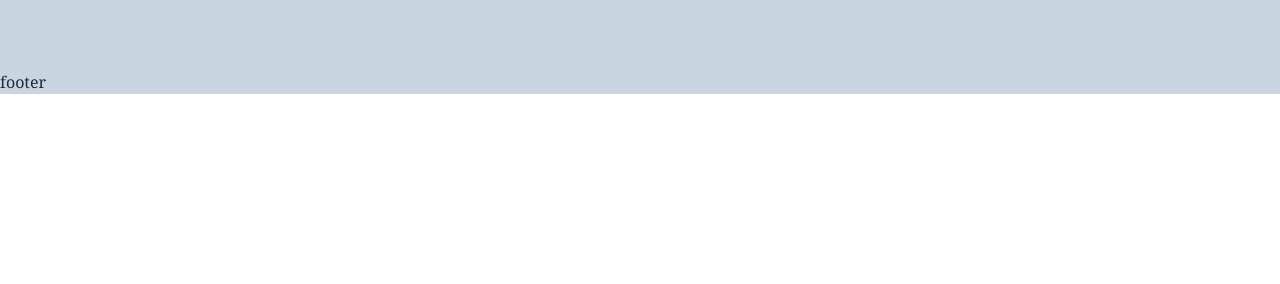
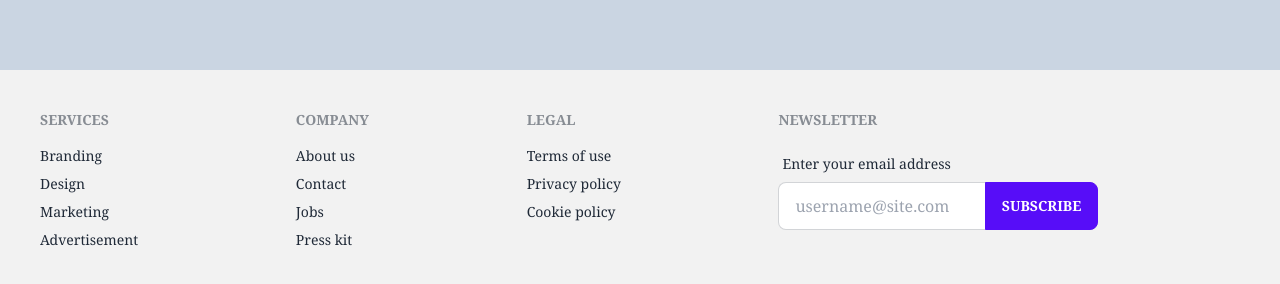
Before and after one commit to developer-munir/weeding-bd-client, a React (Create React App) app: page / in a window 1280 px wide. Shown: the part 830-1114 px from the top of the page. Before the commit the page ends 924 px from the top, so only its background shows below. Built offline with nearby package versions, Linux system fonts and the light colour scheme; no server answers.

Commit message:
added footer and add review private section

```diff
--- a/src/pages/Home/ServiceDetails/ServiceDetails.jsx
+++ b/src/pages/Home/ServiceDetails/ServiceDetails.jsx
@@ -1,12 +1,14 @@
-import React, { useEffect, useState } from "react";
+import React, { useContext, useEffect, useState } from "react";
 import { Link, useLoaderData } from "react-router-dom";
+import { AuthContext } from "../../../context/AuthProvider";
 import AddAReview from "../../Reviews/AddAReview";
 import Reviews from "../../Reviews/Reviews";
 import "./servicedetails.css";
-
+import { FaSadTear } from "react-icons/fa";
 const ServiceDetails = () => {
   const serviceDetails = useLoaderData();
   const [reviews, setReviews] = useState();
+  const { user } = useContext(AuthContext);
   const { img, description, price, service_id, ratings, title, _id } =
     serviceDetails;
   useEffect(() => {
@@ -46,7 +48,16 @@
                 Add A Review
               </h1>
             </Link>
-            <AddAReview></AddAReview>
+            {user?.uid ? (
+              <AddAReview></AddAReview>
+            ) : (
+              <div className=" text-center ">
+                <p className="text-3xl font-bold my-5">
+                  Please Log in first to add a review
+                </p>
+                <FaSadTear size={100} className="block m-auto"></FaSadTear>
+              </div>
+            )}
           </div>
           <div>
             <Link>
@@ -55,7 +66,10 @@
               </h1>
             </Link>
             {reviews?.map((userReviews) => (
-              <Reviews key={userReviews._id} userReviews={userReviews}></Reviews>
+              <Reviews
+                key={userReviews._id}
+                userReviews={userReviews}
+              ></Reviews>
             ))}
           </div>
         </div>
--- a/src/pages/Reviews/Reviews.jsx
+++ b/src/pages/Reviews/Reviews.jsx
@@ -1,21 +1,19 @@
 import React from "react";
 
-const Reviews = ({  userReviews }) => {
-  console.log(userReviews);
+const Reviews = ({ userReviews }) => {
+  // console.log(userReviews);
   const { email, name, photo, ratings, review, _id } = userReviews;
   return (
     <div className="border border-black p-3 ">
       <div className="flex items-center">
         <img src={photo} className="w-10 h-10 rounded-full mr-3" alt="" />
-        <h1>{name? name:'No Name Found'}</h1>
+        <h1>{name ? name : "No Name Found"}</h1>
       </div>
-      <div className="flex items-center my-3">
+      <p className="text-center">{review}</p>
+      <div className="flex items-center justify-center my-3 text-center">
         <p className="mr-3">Ratings:{ratings}</p>
+        <p>{email}</p>
       </div>
-      <p>
-        {review}
-      </p>
-      <p>{email}</p>
     </div>
   );
 };
--- a/src/pages/Shared/Footer/Footer.jsx
+++ b/src/pages/Shared/Footer/Footer.jsx
@@ -1,10 +1,48 @@
 import React from 'react';
+import { Link } from 'react-router-dom';
 
 const Footer = () => {
     return (
+      <footer className="footer p-10 bg-base-200 text-base-content">
         <div>
-            <h1>footer</h1>
+          <span className="footer-title">Services</span>
+          <Link className="link link-hover">Branding</Link>
+          <Link className="link link-hover">Design</Link>
+          <Link className="link link-hover">Marketing</Link>
+          <Link className="link link-hover">Advertisement</Link>
         </div>
+        <div>
+          <span className="footer-title">Company</span>
+          <Link className="link link-hover">About us</Link>
+          <Link className="link link-hover">Contact</Link>
+          <Link className="link link-hover">Jobs</Link>
+          <Link className="link link-hover">Press kit</Link>
+        </div>
+        <div>
+          <span className="footer-title">Legal</span>
+          <Link className="link link-hover">Terms of use</Link>
+          <Link className="link link-hover">Privacy policy</Link>
+          <Link className="link link-hover">Cookie policy</Link>
+        </div>
+        <div>
+          <span className="footer-title">Newsletter</span>
+          <div className="form-control w-80">
+            <label className="label">
+              <span className="label-text">Enter your email address</span>
+            </label>
+            <div className="relative">
+              <input
+                type="text"
+                placeholder="username@site.com"
+                className="input input-bordered w-full pr-16"
+              />
+              <button className="btn btn-primary absolute top-0 right-0 rounded-l-none">
+                Subscribe
+              </button>
+            </div>
+          </div>
+        </div>
+      </footer>
     );
 };
 
```
